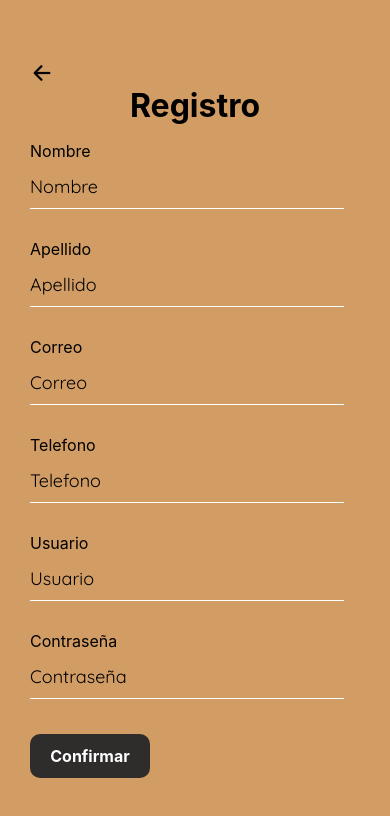
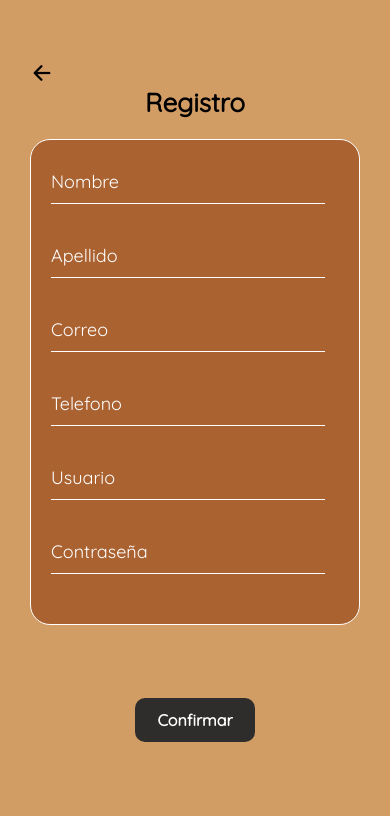
Before and after one commit to L3AC/HCG, a React Native app in the folder hcg/: screen /SignUp in a window 390 px wide. Shown: the top 816 px of the page. Built offline with nearby package versions, Linux system fonts and the light colour scheme; no server answers.

Commit message:
Cambios en registro

```diff
--- a/hcg/src/components/Button/Boton.js
+++ b/hcg/src/components/Button/Boton.js
@@ -1,31 +1,38 @@
 import React from 'react';
-import {TouchableOpacity, StyleSheet, Text } from 'react-native';
+import { View, TouchableOpacity, StyleSheet, Text } from 'react-native';
 import { StatusBar } from 'expo-status-bar';
 
-const Boton = ({textoBoton, accionBoton}) => {
+const Boton = ({ textoBoton, accionBoton }) => {
   return (
+    <View style={styles.container}>
       <TouchableOpacity onPress={accionBoton} style={styles.button}>
         <Text style={styles.buttonText}>{textoBoton}</Text>
       </TouchableOpacity>
+    </View>
   );
-}
+};
 
 export default Boton;
 
-
 const styles = StyleSheet.create({
+  container: {
+    flex: 1,
+    justifyContent: 'center', // Centra el contenido verticalmente
+    alignItems: 'center', // Centra el contenido horizontalmente
+  },
   button: {
     backgroundColor: '#2F2C2C',
     padding: 12,
     borderRadius: 10,
     width: 120,
-        marginVertical:5,
+    marginVertical: 5,
     alignItems: 'center',
     justifyContent: 'center',
   },
   buttonText: {
     fontSize: 16,
     fontWeight: 'bold',
-        color: '#fff'
+    color: '#fff',
+    fontFamily: 'QuickSand',
   },
 });
--- a/hcg/src/components/inputs/Input.js
+++ b/hcg/src/components/inputs/Input.js
@@ -6,7 +6,7 @@ export default function Input({ placeHolder, setValor, clave, setTextChange }) {
       style={styles.input}
       placeholder={placeHolder}
       value={setValor}
-      placeholderTextColor={'#000'}
+      placeholderTextColor={'#fff'}
       secureTextEntry={clave}
       onChangeText={setTextChange}
     />
--- a/hcg/src/components/inputs/InputCorreo.js
+++ b/hcg/src/components/inputs/InputCorreo.js
@@ -6,7 +6,7 @@ export default function InputEmail({ placeHolder, setValor, setTextChange }) {
       style={styles.input}
       placeholder={placeHolder}
       value={setValor}
-      placeholderTextColor={'#000'}
+      placeholderTextColor={'#fff'}
       onChangeText={setTextChange}
       keyboardType="email-address"
     />
--- a/hcg/src/screens/Logged/Home.js
+++ b/hcg/src/screens/Logged/Home.js
@@ -162,7 +162,8 @@ const styles = StyleSheet.create({
     fontWeight: 'bold',
     marginBottom: 16,
     textAlign: 'center',
-    fontFamily: 'QuickSand'
+    fontFamily: 'QuickSand',
+    color: '#fff'
   },
   menuContainer: {
     paddingBottom: 40, // Padding inferior
@@ -171,7 +172,7 @@ const styles = StyleSheet.create({
     justifyContent: 'space-between', // Distribuye el espacio equitativamente entre los elementos
   },
   card: {
-    backgroundColor: '#E3DECA', // Color de fondo de la tarjeta
+    backgroundColor: '#AA6231', // Color de fondo de la tarjeta
     borderRadius: 8, // Bordes redondeados
     padding: 16,
     marginVertical: 8,
@@ -192,10 +193,11 @@ const styles = StyleSheet.create({
     fontWeight: 'bold',
     textAlign: 'center', // Alinea el texto al centro
     fontFamily: 'QuickSand',
+    color: '#fff'
   },
   itemPrice: {
     fontSize: 14,
-    color: '#333', // Color del texto del precio
+    color: '#fff', // Color del texto del precio
     textAlign: 'center', // Alinea el texto al centro
     fontFamily: 'QuickSand',
   },
--- a/hcg/src/screens/NotLogged/SignUp.js
+++ b/hcg/src/screens/NotLogged/SignUp.js
@@ -20,36 +20,31 @@ const SignUp = () => {
       </TouchableOpacity>
       {/* Título de la pantalla de registro */}
       <Text style={styles.title}>Registro</Text>
-
+      <View style={styles.contendor2}>
         {/* Contenedor para el input de Nombre */}
         <View style={styles.inputContainer}>
-        <Text style={styles.label}>Nombre</Text>
-        <Input placeHolder='Nombre'/>
+          <Input placeHolder='Nombre' />
         </View>
         {/* Contenedor para el input de Apellido */}
         <View style={styles.inputContainer}>
-        <Text style={styles.label}>Apellido</Text>
-        <Input placeHolder='Apellido'/>
+          <Input placeHolder='Apellido' />
         </View>
         {/* Contenedor para el input de Correo */}
         <View style={styles.inputContainer}>
-        <Text style={styles.label}>Correo</Text>
-        <InputCorreo placeHolder='Correo'/>
+          <InputCorreo placeHolder='Correo' />
         </View>
         {/* Contenedor para el input de Teléfono */}
         <View style={styles.inputContainer}>
-        <Text style={styles.label}>Telefono</Text>
-        <Input placeHolder='Telefono'/>
+          <Input placeHolder='Telefono' />
         </View>
         {/* Contenedor para el input de Usuario */}
         <View style={styles.inputContainer}>
-        <Text style={styles.label}>Usuario</Text>
-        <Input placeHolder='Usuario'/>
+          <Input placeHolder='Usuario' />
         </View>
         {/* Contenedor para el input de Contraseña */}
         <View style={styles.inputContainer}>
-        <Text style={styles.label}>Contraseña</Text>
           <Input placeHolder='Contraseña' clave={isContra} />
+        </View>
       </View>
 
       {/* Botón de confirmación */}
@@ -68,12 +63,20 @@ const styles = StyleSheet.create({
     padding: 30,
     backgroundColor: '#d29c65', // Background color
   },
+  contendor2:{
+    backgroundColor: '#AA6231',
+    padding:20,
+    borderRadius: 20,
+    borderColor: '#fff',
+    borderWidth: 1
+  },
   title: {
-    fontSize: 32,
+    fontSize: 26,
     fontWeight: 'bold',
-    marginBottom: 16,
+    marginBottom: 20,
     textAlign: 'center',
     color: 'black', // Text color
+    fontFamily: 'QuickSand'
   },
   subtitle: {
     fontSize: 16,
@@ -86,8 +89,8 @@ const styles = StyleSheet.create({
   },
   label: {
     fontSize: 16,
-    color: 'black', // Text color
-    marginBottom: 4,
+    color: '#fff', // Text color
+
   },
   input: {
     marginBottom: 6,
@@ -102,7 +105,7 @@ const styles = StyleSheet.create({
   button: {
     height: 60,
     width: 170,
-    backgroundColor: 'black',
+    backgroundColor: '#2F2C2C',
     justifyContent: 'center',
     alignItems: 'center',
     borderRadius: 8,
@@ -110,6 +113,7 @@ const styles = StyleSheet.create({
   },
   buttonText: {
     color: 'white',
+    fontFamily: 'QuickSand',
     fontSize: 16,
   },
 });
```
Lines whose indentation alone changed are shown as unchanged.
